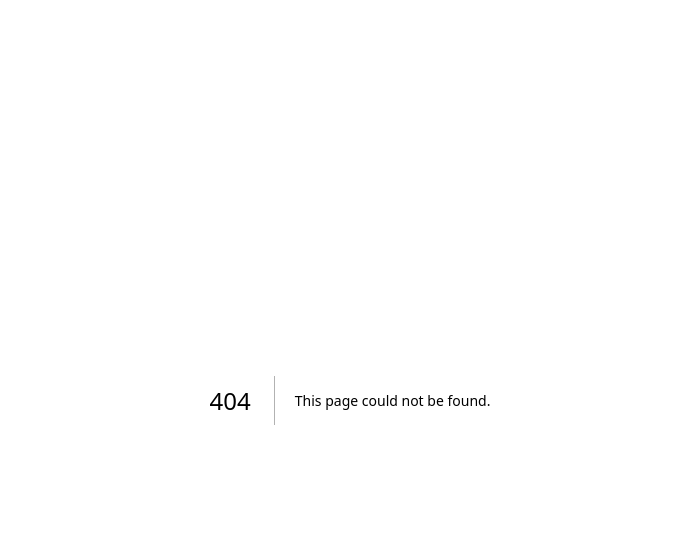
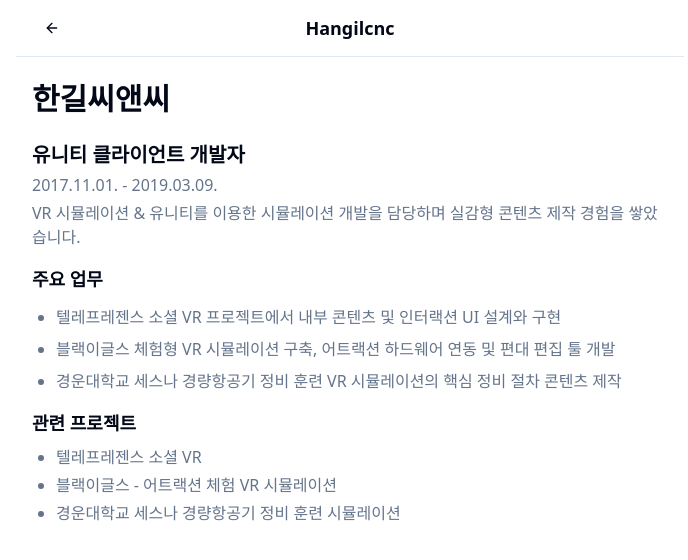
Before and after one commit to wooncloud/wooncloud-web, a Next.js app: page /experience/hangilcnc in a window 1280 px wide. Before the commit this address had no page. Shown: the top 560 px of the page, without its empty margins (290-978 px from the left). Built offline with nearby package versions, Linux system fonts and the light colour scheme.

Commit message:
feat(experience): 경력 상세 페이지 추가
- 한길씨앤씨, itm Corperation, 마드라스체크 경력 페이지를 추가.
- 각 회사에서의 주요 업무와 관련 프로젝트를 상세히 표시.

```diff
--- /dev/null
+++ b/src/app/(pages)/experience/hangilcnc/page.tsx
@@ -0,0 +1,46 @@
+import Link from 'next/link';
+
+export default function HangilCncExperiencePage() {
+  return (
+    <div className="py-6 space-y-6">
+      <h1 className="text-3xl font-bold">한길씨앤씨</h1>
+      <div className="space-y-4">
+        <div className="space-y-1">
+          <h2 className="text-xl font-semibold">유니티 클라이언트 개발자</h2>
+          <p className="text-muted-foreground">2017.11.01. - 2019.03.09.</p>
+          <p className="text-muted-foreground">
+            VR 시뮬레이션 &amp; 유니티를 이용한 시뮬레이션 개발을 담당하며 실감형 콘텐츠 제작 경험을 쌓았습니다.
+          </p>
+        </div>
+        <div className="space-y-3">
+          <h3 className="text-lg font-semibold">주요 업무</h3>
+          <ul className="space-y-2 text-muted-foreground list-disc pl-6">
+            <li>텔레프레젠스 소셜 VR 프로젝트에서 내부 콘텐츠 및 인터랙션 UI 설계와 구현</li>
+            <li>블랙이글스 체험형 VR 시뮬레이션 구축, 어트랙션 하드웨어 연동 및 편대 편집 툴 개발</li>
+            <li>경운대학교 세스나 경량항공기 정비 훈련 VR 시뮬레이션의 핵심 정비 절차 콘텐츠 제작</li>
+          </ul>
+        </div>
+        <div className="space-y-2">
+          <h3 className="text-lg font-semibold">관련 프로젝트</h3>
+          <ul className="space-y-1 text-muted-foreground list-disc pl-6">
+            <li>
+              <Link className="underline-offset-4 hover:underline" href="/project/telepresence">
+                텔레프레젠스 소셜 VR
+              </Link>
+            </li>
+            <li>
+              <Link className="underline-offset-4 hover:underline" href="/project/blackeagles">
+                블랙이글스 - 어트랙션 체험 VR 시뮬레이션
+              </Link>
+            </li>
+            <li>
+              <Link className="underline-offset-4 hover:underline" href="/project/cessna">
+                경운대학교 세스나 경량항공기 정비 훈련 시뮬레이션
+              </Link>
+            </li>
+          </ul>
+        </div>
+      </div>
+    </div>
+  );
+}
--- /dev/null
+++ b/src/app/(pages)/experience/itmcorp/page.tsx
@@ -0,0 +1,46 @@
+import Link from 'next/link';
+
+export default function ItmCorpExperiencePage() {
+  return (
+    <div className="py-6 space-y-6">
+      <h1 className="text-3xl font-bold">itm Corperation</h1>
+      <div className="space-y-4">
+        <div className="space-y-1">
+          <h2 className="text-xl font-semibold">관리팀 / 솔루션 웹 개발자</h2>
+          <p className="text-muted-foreground">2019.03.15. - 2020.11.20.</p>
+          <p className="text-muted-foreground">
+            ASP.NET 기반 PMIS 및 ERP 시스템의 신규 구축과 유지보수를 담당하며, 백엔드·프론트엔드 전반을 개발했습니다.
+          </p>
+        </div>
+        <div className="space-y-3">
+          <h3 className="text-lg font-semibold">주요 업무</h3>
+          <ul className="space-y-2 text-muted-foreground list-disc pl-6">
+            <li>사내 ERP 인트라넷의 REST API, 데이터 가공 로직, 문서 출력 및 엑셀 추출 기능 개발</li>
+            <li>PMIS 건설사업관리 시스템의 공문·관리자 모듈 재개발과 UI 현대화 작업 진행</li>
+            <li>차세대 PMIS 신규 구축을 위한 요구사항 분석, 테이블 정의, UI/UX 설계</li>
+          </ul>
+        </div>
+        <div className="space-y-2">
+          <h3 className="text-lg font-semibold">관련 프로젝트</h3>
+          <ul className="space-y-1 text-muted-foreground list-disc pl-6">
+            <li>
+              <Link className="underline-offset-4 hover:underline" href="/project/erp">
+                ERP 시스템 개발 (회사 내부 인트라넷)
+              </Link>
+            </li>
+            <li>
+              <Link className="underline-offset-4 hover:underline" href="/project/pmis">
+                PMIS 건설사업관리시스템 유지보수
+              </Link>
+            </li>
+            <li>
+              <Link className="underline-offset-4 hover:underline" href="/project/pmis-new">
+                PMIS 건설사업관리시스템 신규 개발
+              </Link>
+            </li>
+          </ul>
+        </div>
+      </div>
+    </div>
+  );
+}
--- /dev/null
+++ b/src/app/(pages)/experience/madrascheck/page.tsx
@@ -0,0 +1,24 @@
+export default function MadrasCheckExperiencePage() {
+  return (
+    <div className="py-6 space-y-6">
+      <h1 className="text-3xl font-bold">마드라스체크</h1>
+      <div className="space-y-4">
+        <div className="space-y-1">
+          <h2 className="text-xl font-semibold">SaaS 서비스 풀스택 개발자</h2>
+          <p className="text-muted-foreground">2021.10.12. - 현재</p>
+          <p className="text-muted-foreground">
+            협업툴 플로우(Flow) SaaS 서비스의 기능 개발과 안정적인 운영을 담당하며 제품 가치 향상에 기여하고 있습니다.
+          </p>
+        </div>
+        <div className="space-y-3">
+          <h3 className="text-lg font-semibold">주요 업무</h3>
+          <ul className="space-y-2 text-muted-foreground list-disc pl-6">
+            <li>플로우 SaaS 서비스의 신규 기능 기획·개발 및 기존 모듈 개선</li>
+            <li>웹·모바일 클라이언트와 백엔드 간 연동 구조 설계 및 API 품질 관리</li>
+            <li>운영 환경에서 발견되는 이슈 대응 및 서비스 성능·안정성 모니터링</li>
+          </ul>
+        </div>
+      </div>
+    </div>
+  );
+}
```
